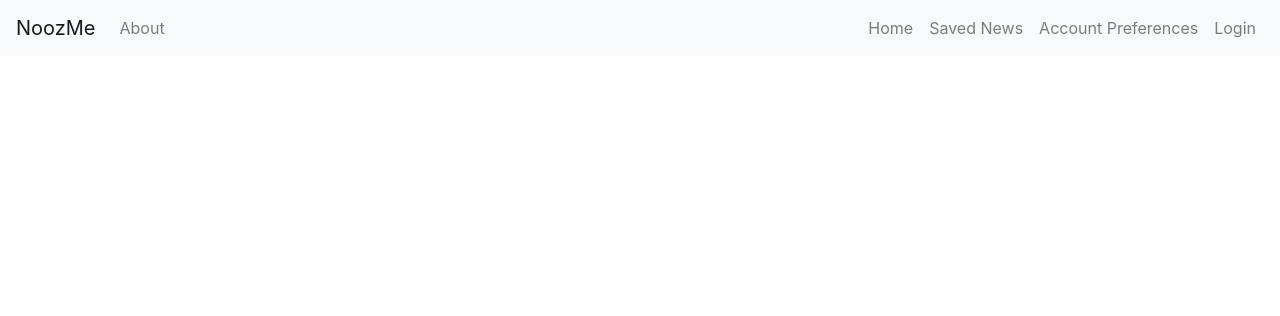
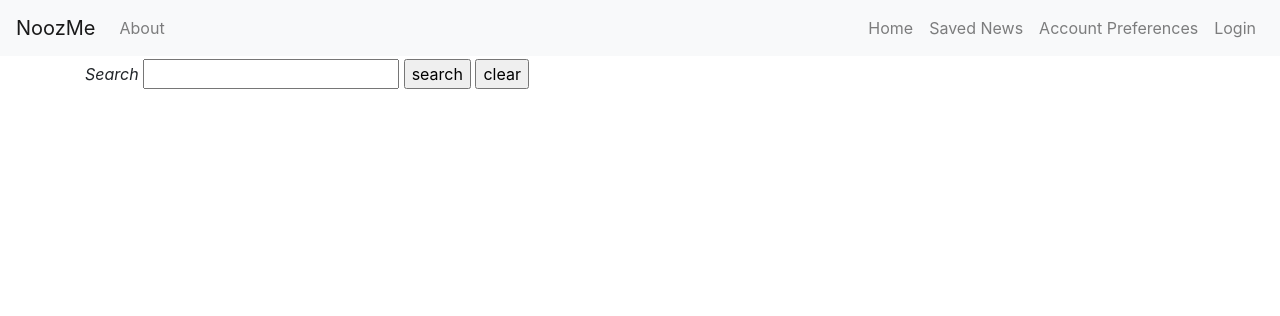
Before and after one commit to mkm3/NoozMe, a Flask app: page / in a window 1280 px wide. Shown: the top 316 px of the page. Run offline with Flask 2, Linux system fonts and the light colour scheme; some libraries are stand-ins or nearby versions.

Commit message:
put back missing search engine

```diff
--- a/server.py
+++ b/server.py
@@ -61,7 +61,7 @@ def getTopHeadlines():
 @app.route('/login', methods=['GET', 'POST'])
 def login():
     """Route for handling the login page logic."""
-    error = None
+    login = None
     if request.method == 'POST':
         user = db.session.query(User).filter(User.username == request.form['username'],
                                              User.password == request.form['password']).first()
@@ -73,8 +73,8 @@ def login():
             # redirect to their news page
             # error = f"Successfully Logged In as {user.fname} {user.lname}" <-- this is just for debugging purposes
         else:
-            error = "Invalid credentials"
-    return render_template('login.html', error=error)
+            login = "Invalid credentials"
+    return render_template('login.html', login=login)
 
 
 
--- a/templates/homepage.html
+++ b/templates/homepage.html
@@ -49,11 +49,28 @@
         </li>
       </ul>
     </div>
-
+  </nav>
 
     <!-- MVP Search Engine -->
 
-  </nav>
+    <div class="container">
+
+      <form action="/api/newsapi" method='get'>
+          <div class="input-field">
+              <i class="material-icons prefix">Search</i>
+              <input type="text" id="searchquery">
+              <input type="submit" id="searchbtn" value="search">
+              <input type="reset" id="searchbtn" value="clear"  style="margin-top:3px;">
+          </div>
+
+      </form>
+
+      <div id="loader" style="display:none;">
+        <div class="progress">
+          <div class="indeterminate"></div>
+        </div>
+      </div>
+
 
 
 
--- a/templates/login.html
+++ b/templates/login.html
@@ -13,8 +13,8 @@
         <input type="password" placeholder="Password" name="password">
         <input class="btn btn-default" type="submit" value="Login">
       </form>
-      {% if error %}
-        <p class="error"><strong>Error:</strong> {{ error }}
+      {% if login %}
+        <p class="login"><strong>Error:</strong> {{ login }}
       {% endif %}
     </div>
   </body>
```
Also changed, not shown: templates/base.html (+38 -0 lines).
